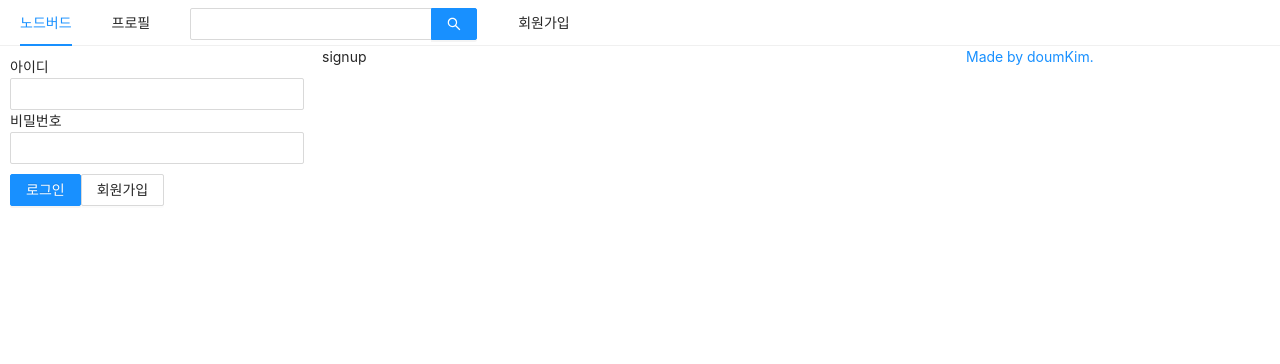
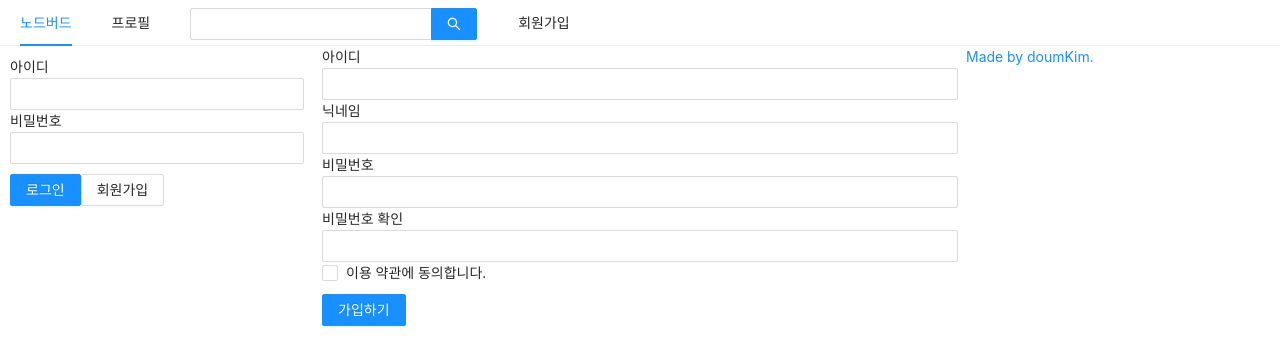
Before and after one commit to doumKim/newNodeBird, a Next.js app in the folder front/: page /signup in a window 1280 px wide. Shown: the top 364 px of the page. Built offline with nearby package versions, Linux system fonts and the light colour scheme.

Commit message:
UPDATE:signup.js

```diff
--- a/front/components/LoginForm.js
+++ b/front/components/LoginForm.js
@@ -1,8 +1,9 @@
-import React, { useState, useCallback } from 'react';
+import React, { useCallback } from 'react';
 import PropTypes from 'prop-types';
 import { Form, Input, Button } from 'antd';
 import Link from 'next/link';
 import styled from 'styled-components';
+import { useInput } from '../hooks/uesInput';
 
 const ButtonWrapper = styled.div`
 	margin-top: 10px;
@@ -13,18 +14,8 @@
 `;
 
 const LoginForm = ({ setIsLoggedIn }) => {
-	const [id, setId] = useState('');
-	const [password, setPassword] = useState('');
-
-	const onChangeId = useCallback((e) => {
-		const { value } = e.target;
-		setId(value);
-	}, []);
-
-	const onChangePassword = useCallback((e) => {
-		const { value } = e.target;
-		setPassword(value);
-	}, []);
+	const [id, onChangeId] = useInput('');
+	const [password, onChangePassword] = useInput('');
 
 	const onSubmitForm = useCallback(() => {
 		console.log(id, password);
--- /dev/null
+++ b/front/hooks/uesInput.js
@@ -0,0 +1,35 @@
+import { useState, useCallback } from 'react';
+
+export const useInput = (initialValue = null) => {
+	const [value, setValue] = useState(initialValue);
+	const handler = useCallback((e) => {
+		setValue(e.target.value);
+	}, []);
+	return [value, handler];
+};
+
+export const usePasswordCheck = (initialValue = null, password = null) => {
+	const [value, setValue] = useState(initialValue);
+	const [error, setError] = useState(false);
+	const handler = useCallback(
+		(e) => {
+			const { value: inputValue } = e.target;
+			setValue(inputValue);
+			setError(inputValue !== password);
+		},
+		[value],
+	);
+
+	return [value, error, handler, setError];
+};
+
+export const useTermCheck = (initialValue = null) => {
+	const [value, setValue] = useState(initialValue);
+	const [error, setError] = useState(false);
+	const handler = useCallback((e) => {
+		setValue(e.target.checked);
+		setError(false);
+	}, []);
+
+	return [value, error, handler, setError];
+};
--- a/front/pages/signup.js
+++ b/front/pages/signup.js
@@ -1,14 +1,97 @@
-import React from 'react';
+import React, { useCallback } from 'react';
 import AppLayout from '../components/AppLayout';
 import Head from 'next/head';
+import { Form, Input, Checkbox, Button } from 'antd';
+import styled from 'styled-components';
+import { useInput, usePasswordCheck, useTermCheck } from '../hooks/uesInput';
+
+const ErrorMessage = styled.div`
+	color: red;
+`;
+
 const signup = () => {
+	const [id, onChangeId] = useInput('');
+	const [nickname, onChangeNickname] = useInput('');
+	const [password, onChangePassword] = useInput('');
+	const [
+		passwordCheck,
+		passwordError,
+		onChangePasswordCheck,
+		setPasswordError,
+	] = usePasswordCheck('', password);
+	const [term, termError, onChangeTerm, setTermError] = useTermCheck(false);
+
+	const onSubmit = useCallback(() => {
+		if (password !== passwordCheck) {
+			return setPasswordError(true);
+		}
+		if (term === false) {
+			return setTermError(true);
+		}
+		console.log(id, nickname, password);
+	}, [password, passwordCheck, term]);
+
 	return (
-		<>
+		<AppLayout>
 			<Head>
 				<title>회원가입 | NodeBird</title>
 			</Head>
-			<AppLayout>signup</AppLayout>
-		</>
+			<Form onFinish={onSubmit}>
+				<div>
+					<label htmlFor="user-id">아이디</label>
+					<br />
+					<Input name="user-id" value={id} required onChange={onChangeId} />
+				</div>
+				<div>
+					<label htmlFor="user-nickname">닉네임</label>
+					<br />
+					<Input
+						name="user-nickname"
+						value={nickname}
+						required
+						onChange={onChangeNickname}
+					/>
+				</div>
+				<div>
+					<label htmlFor="user-password">비밀번호</label>
+					<br />
+					<Input
+						name="user-password"
+						value={password}
+						type="password"
+						required
+						onChange={onChangePassword}
+					/>
+				</div>
+				<div>
+					<label htmlFor="user-password-check">비밀번호 확인</label>
+					<br />
+					<Input
+						name="user-password-check"
+						value={passwordCheck}
+						type="password"
+						required
+						onChange={onChangePasswordCheck}
+					/>
+					{passwordError && (
+						<ErrorMessage>비밀번호가 일치하지 않습니다.</ErrorMessage>
+					)}
+				</div>
+				<div>
+					<Checkbox name="user-term" checked={term} onChange={onChangeTerm}>
+						이용 약관에 동의합니다.
+					</Checkbox>
+					{termError && (
+						<ErrorMessage>약관에 동의 후 가입이 가능합니다.</ErrorMessage>
+					)}
+				</div>
+				<div style={{ marginTop: 10 }}>
+					<Button type="primary" htmlType="submit">
+						가입하기
+					</Button>
+				</div>
+			</Form>
+		</AppLayout>
 	);
 };
 
```
